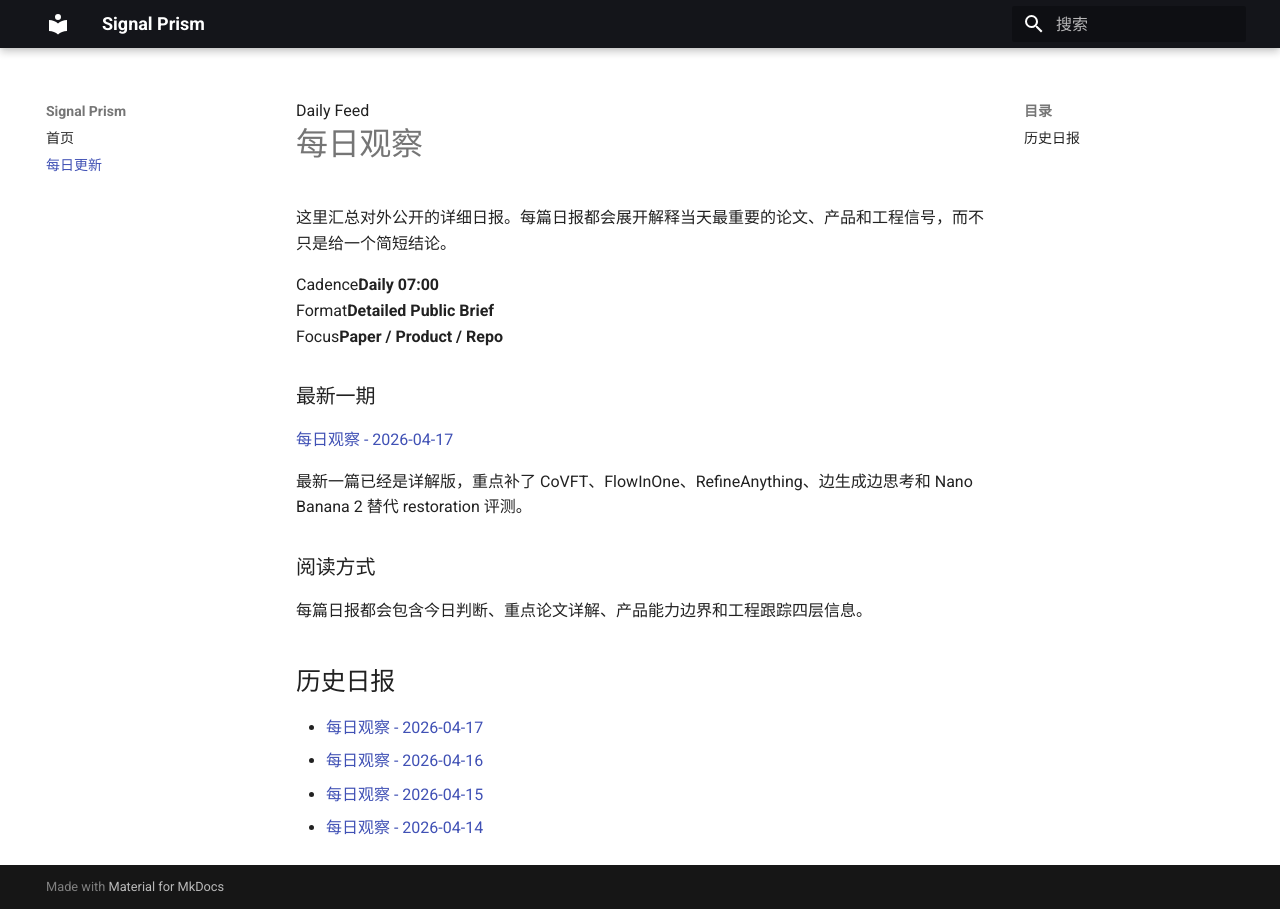
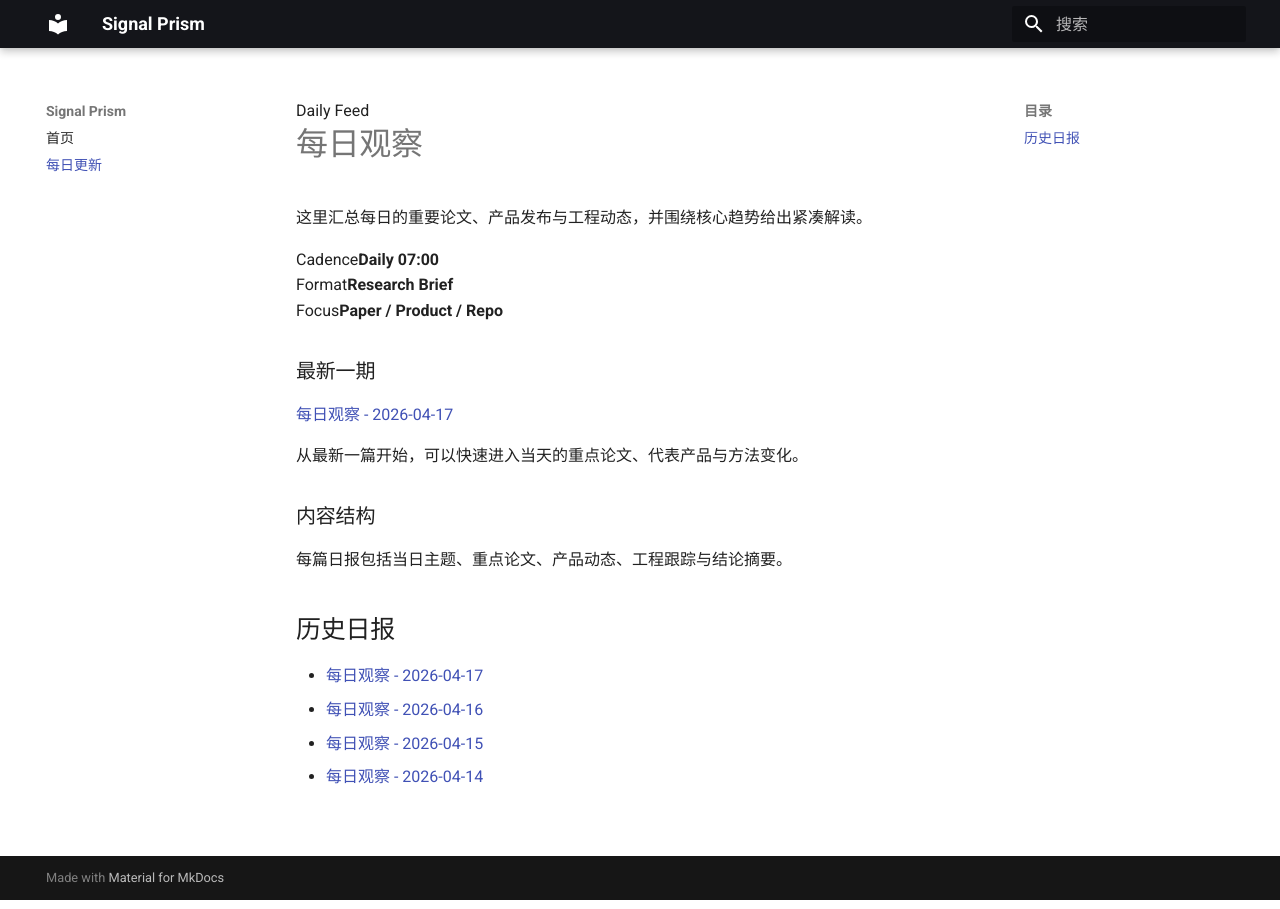
Before and after one commit to JacobLiuC/img_restoration, an MkDocs documentation site: the page built from public_docs/daily_updates/index.md, in a window 1280 px wide. Built offline with MkDocs 1.6.1 and Material for MkDocs 9.7.7, drawn with Linux system fonts in a browser that asks for light colours.

Commit message:
Polish public-facing daily index copy

```diff
--- a/public_docs/daily_updates/index.md
+++ b/public_docs/daily_updates/index.md
@@ -1,10 +1,10 @@
 <section class="report-hero brief-hero reveal-on-scroll">
   <div class="hero-kicker">Daily Feed</div>
   <h1 class="report-title">每日观察</h1>
-  <p class="report-subtitle">这里汇总对外公开的详细日报。每篇日报都会展开解释当天最重要的论文、产品和工程信号，而不只是给一个简短结论。</p>
+  <p class="report-subtitle">这里汇总每日的重要论文、产品发布与工程动态，并围绕核心趋势给出紧凑解读。</p>
   <div class="report-stats">
     <div><span>Cadence</span><strong>Daily 07:00</strong></div>
-    <div><span>Format</span><strong>Detailed Public Brief</strong></div>
+    <div><span>Format</span><strong>Research Brief</strong></div>
     <div><span>Focus</span><strong>Paper / Product / Repo</strong></div>
   </div>
 </section>
@@ -12,18 +12,18 @@
 <section class="brief-grid reveal-on-scroll">
   <article class="brief-card">
     <h3>最新一期</h3>
-    <p><a href="2026-04-17/">每日观察 - 2026-04-17</a></p>
-    <p>最新一篇已经是详解版，重点补了 CoVFT、FlowInOne、RefineAnything、边生成边思考和 Nano Banana 2 替代 restoration 评测。</p>
+    <p><a href="2026-04-17.md">每日观察 - 2026-04-17</a></p>
+    <p>从最新一篇开始，可以快速进入当天的重点论文、代表产品与方法变化。</p>
   </article>
   <article class="brief-card">
-    <h3>阅读方式</h3>
-    <p>每篇日报都会包含今日判断、重点论文详解、产品能力边界和工程跟踪四层信息。</p>
+    <h3>内容结构</h3>
+    <p>每篇日报包括当日主题、重点论文、产品动态、工程跟踪与结论摘要。</p>
   </article>
 </section>
 
 ## 历史日报
 
-- [每日观察 - 2026-04-17](2026-04-17/)
-- [每日观察 - 2026-04-16](2026-04-16/)
-- [每日观察 - 2026-04-15](2026-04-15/)
-- [每日观察 - 2026-04-14](2026-04-14/)
+- [每日观察 - 2026-04-17](2026-04-17.md)
+- [每日观察 - 2026-04-16](2026-04-16.md)
+- [每日观察 - 2026-04-15](2026-04-15.md)
+- [每日观察 - 2026-04-14](2026-04-14.md)
```
